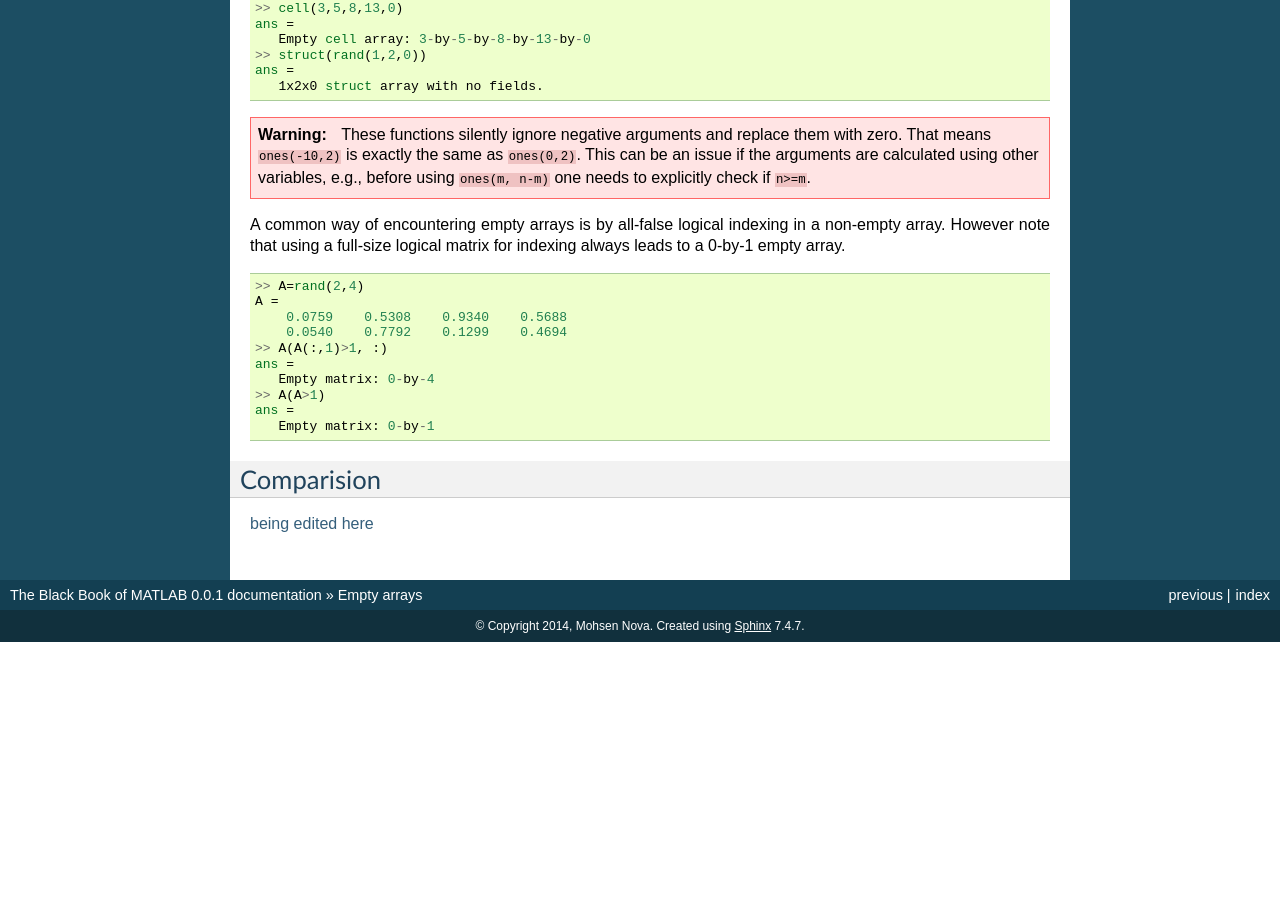
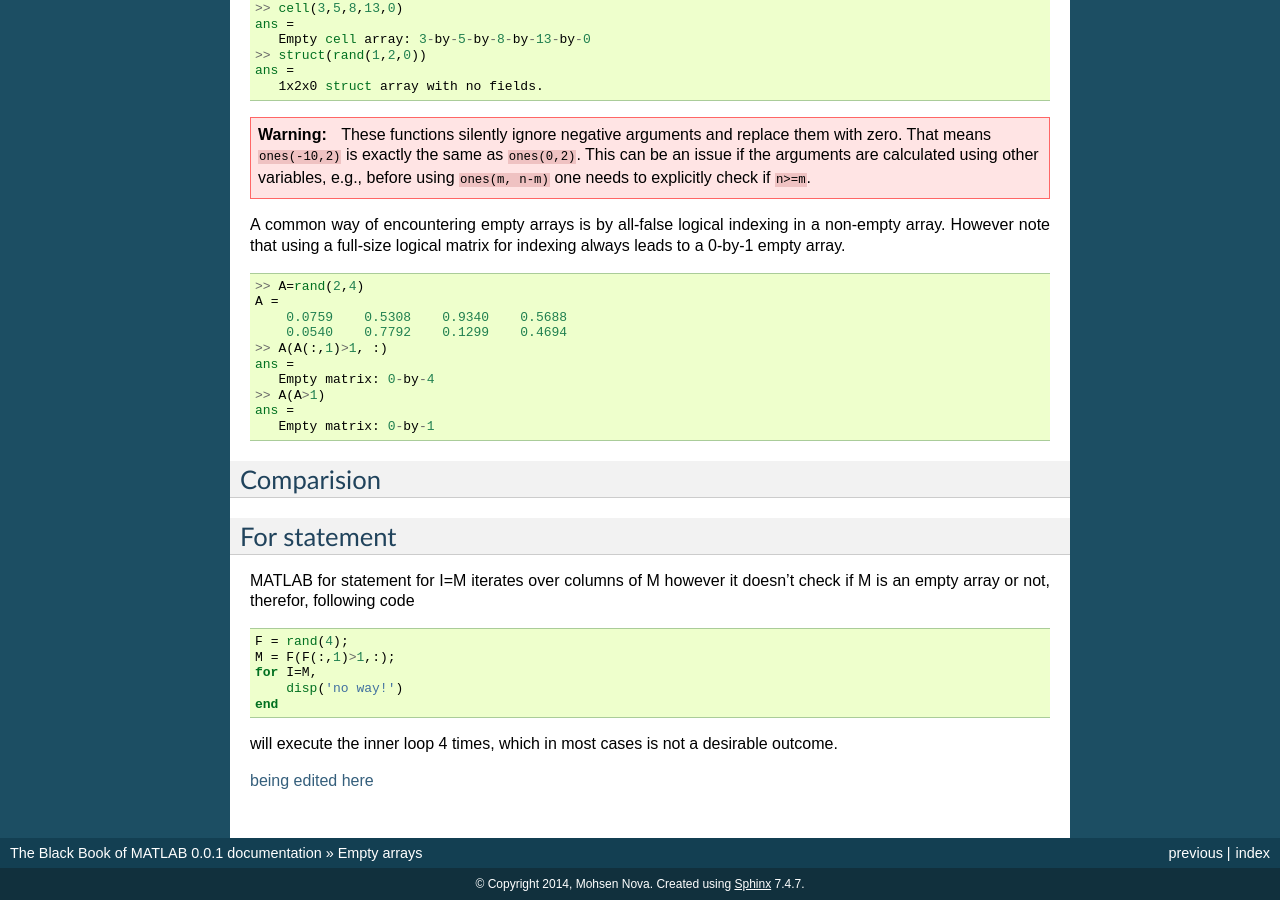
Before and after one commit to B-Rich/matlab-1, a Sphinx documentation site: the page built from docs/empty-arrays.rst, in a window 1280 px wide and 900 px high, scrolled down 616 px. Built offline with Sphinx 7.4.7, drawn with Linux system fonts in a browser that asks for light colours; before the commit the page ends 1258 px from its top, so only the background shows below that.

Commit message:
added section on for statement

```diff
--- a/docs/empty-arrays.rst
+++ b/docs/empty-arrays.rst
@@ -61,6 +61,19 @@ A common way of encountering empty arrays is by all-false logical indexing in a
 Comparision
 -----------
 
+For statement
+---------------
+MATLAB for statement for I=M iterates over columns of M however it doesn't check if M is an empty array or not, therefor, following code
+
+.. code:: matlab
+
+    F = rand(4);
+    M = F(F(:,1)>1,:);
+    for I=M,
+        disp('no way!')
+    end
+
+will execute the inner loop 4 times, which in most cases is not a desirable outcome.
 
 
 `being edited here <http://rst.ninjs.org/?n=805e588098773e041e94e8d0f9c769db&theme=nature>`_
```
